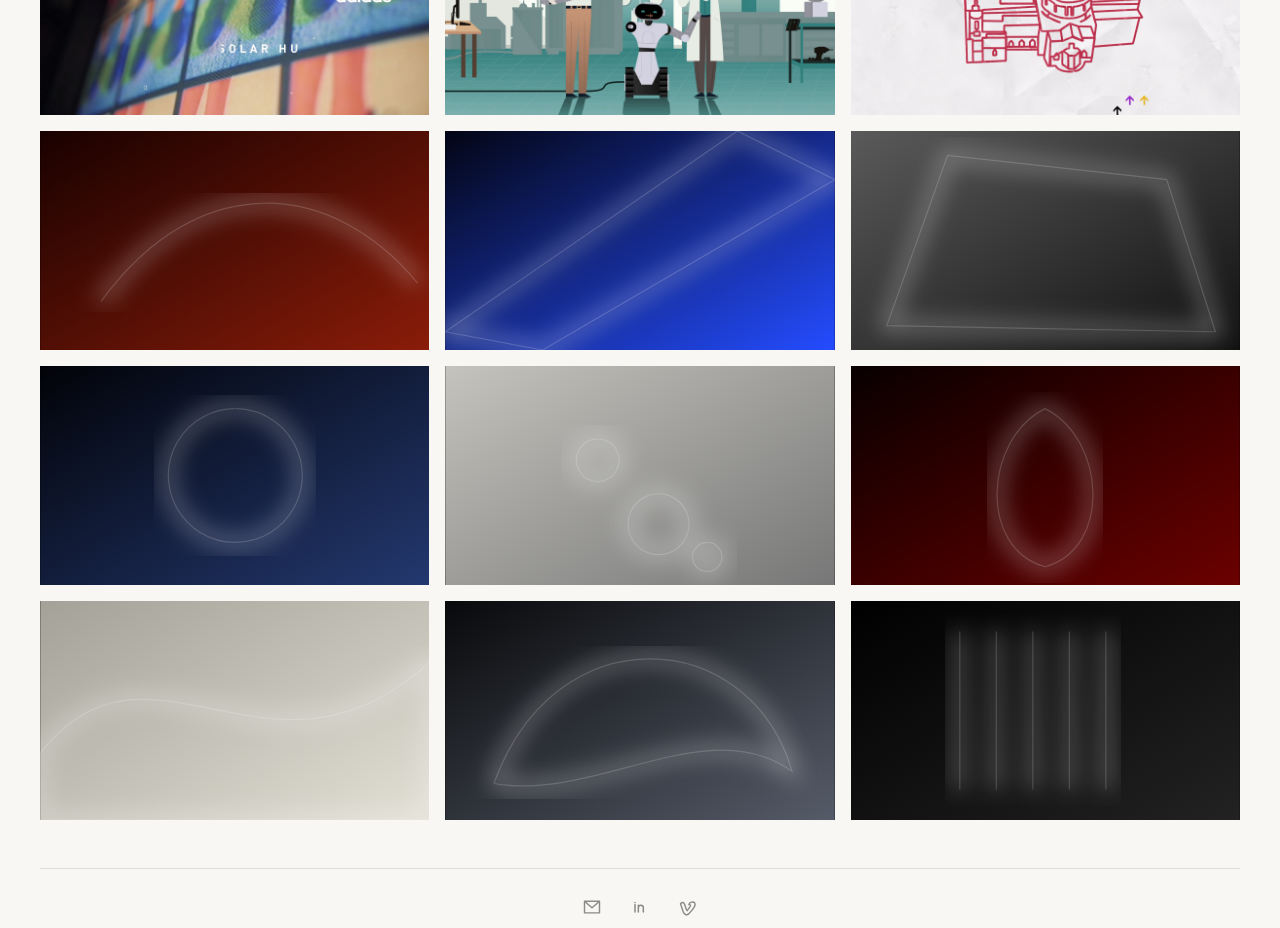
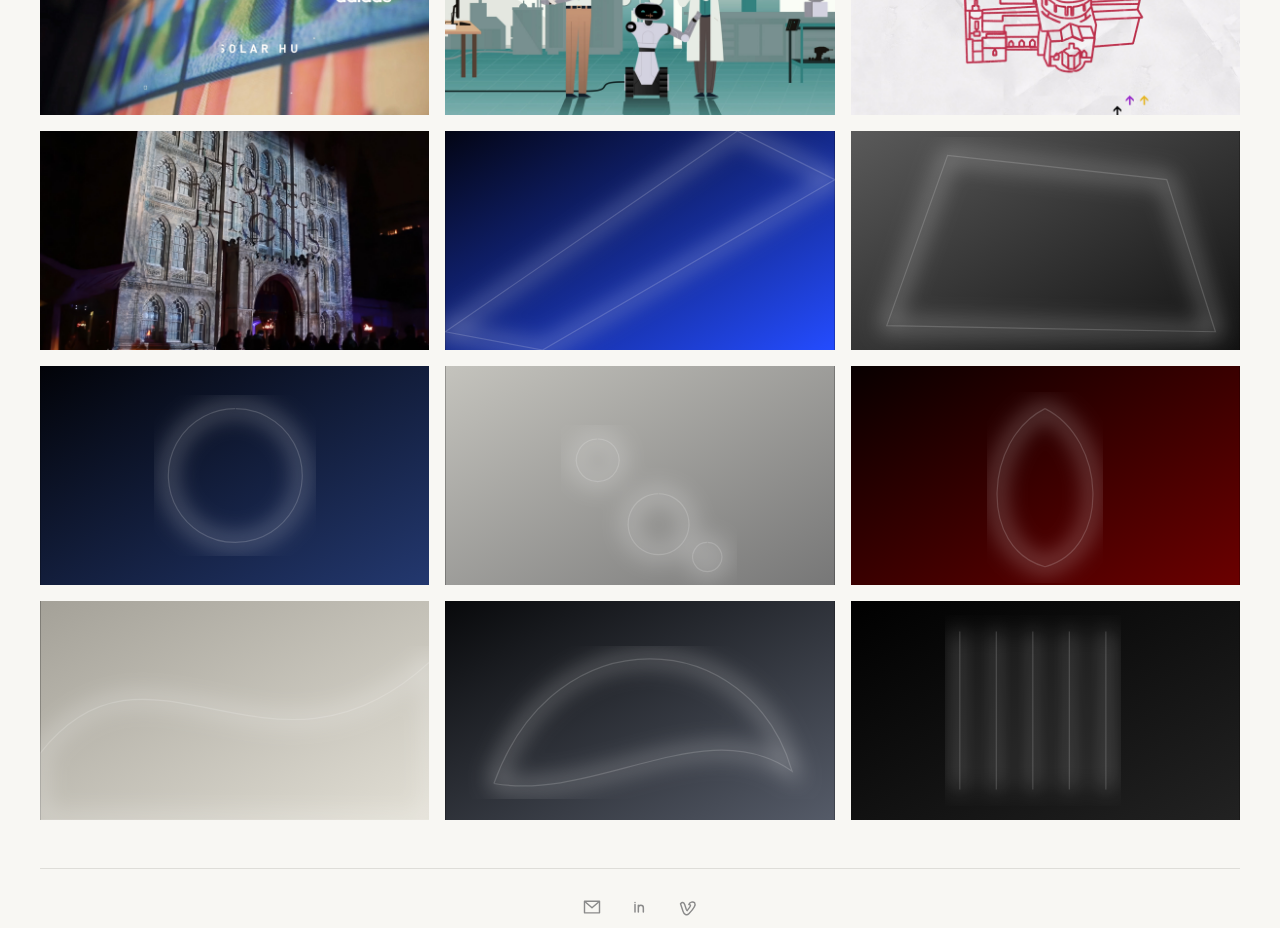
Before and after one commit to marmaladeJim/james-allchurch-portfolio, a Next.js app: page / in a window 1280 px wide. Shown: the part 1080-2008 px from the top of the page. Built offline with nearby package versions, Linux system fonts and the light colour scheme.

Commit message:
Update project list with Game of Thrones entry
Replaced Nike Air project with Game of Thrones Season 4 project.

```diff
--- a/data/projects.ts
+++ b/data/projects.ts
@@ -53,16 +53,18 @@ export const projects: Project[] = [
   credits: [],
 },
   {
-    slug: "nike-air",
-    title: "Nike Air",
-    category: "Brand Film",
-    image: "/projects/nike.svg",
-    description:
-      "A high-energy brand film pairing bold typography with atmospheric lighting and fast transitions.",
-    role: ["Motion Design", "Animation", "Typography"],
-    vimeoId: "",
-    credits: [],
-  },
+  slug: "game-of-thrones-season-4",
+  title: "Game of Thrones - Season 4 Premiere",
+  category: "Projection Mapping",
+  image: "/projects/game-of-thrones.jpg",
+  description:
+    "Working with Studio Giggle, I helped create this projection-mapped film to celebrate the Game of Thrones Season 4 premiere at Guildhall in London.",
+  role: [
+    "Animator",
+  ],
+  vimeoId: "115794928",
+  credits: [],
+},
   {
     slug: "spectrum",
     title: "Spectrum",
```
